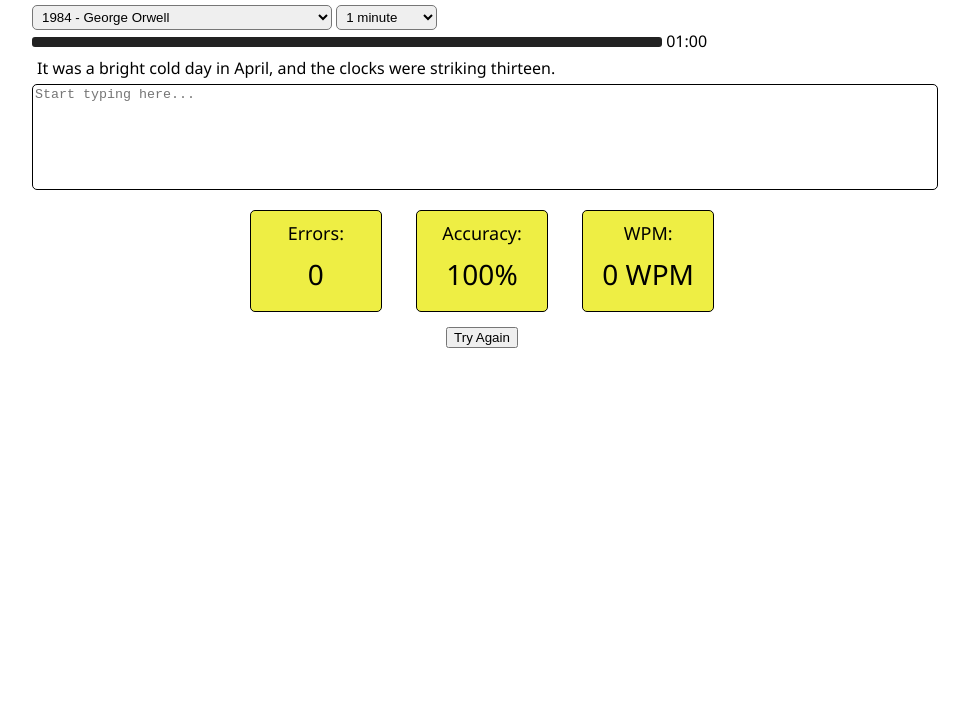
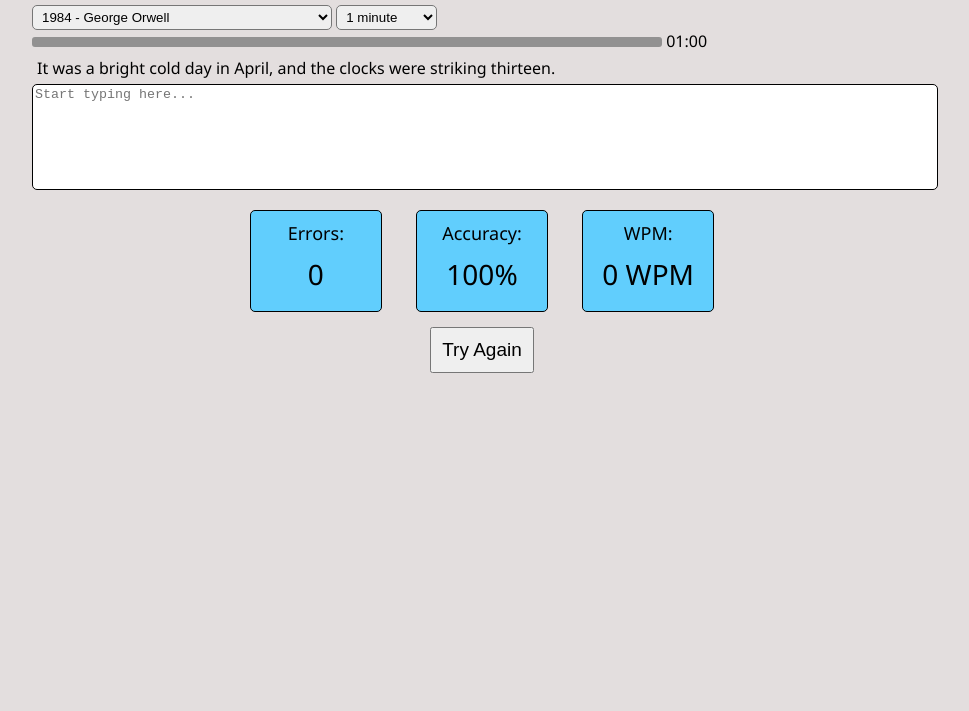
Before and after one commit to fran-mowat/typing-test, a plain HTML site: page index.html in a window 1280 px wide. Shown: the part 89-800 px from the top of the page, without its empty margins (158-1127 px from the left). Drawn offline with Linux system fonts and the light colour scheme.

Commit message:
defining colours and styles of score display

```diff
--- a/styles.css
+++ b/styles.css
@@ -1,5 +1,9 @@
 :root{
-    --primary-colour: #fff;
+    --primary-colour: #e3dede;
+    --highlight: #61cefd;
+    --grey: #929191;
+    --green: rgb(47, 168, 47);
+    --red: rgb(223, 40, 40);
 }
 
 body{
@@ -29,7 +33,7 @@ main{
     border-radius: 3px;
     background-position: right;
     background-size: 200%;
-    background-image: linear-gradient(90deg, #ee4 0%, #ee4 50%, #222 50%, #222 100%);
+    background-image: linear-gradient(90deg, var(--highlight) 0%, var(--highlight) 50%, var(--grey) 50%, var(--grey) 100%);
 }
 
 #test-progress .progress_30s{
@@ -52,11 +56,11 @@ main{
 }
 
 #test-content .correct_char{
-    color: green;
+    color: var(--green);
 }
 
 #test-content .incorrect_char{
-    color: red;
+    color: var(--red);
 }
 
 #test-content textarea{
@@ -78,10 +82,15 @@ main{
     width: 130px;
     border-radius: 5px;
     border: 1px solid black;
-    background-color: #ee4;
+    background-color: var(--highlight);
     text-align: center;
     display: inline-block;
     margin: 5px 15px;
+}
+
+#display-results div div:hover{
+    transform: translateY(-3px);
+    box-shadow: 5px 5px 3px var(--grey);
 }
 
 #display-results div div p{
@@ -96,4 +105,6 @@ main{
 #display-results input{
     display: block;
     margin: auto;
+    font-size: 19px;
+    padding: 10px;
 }
```
